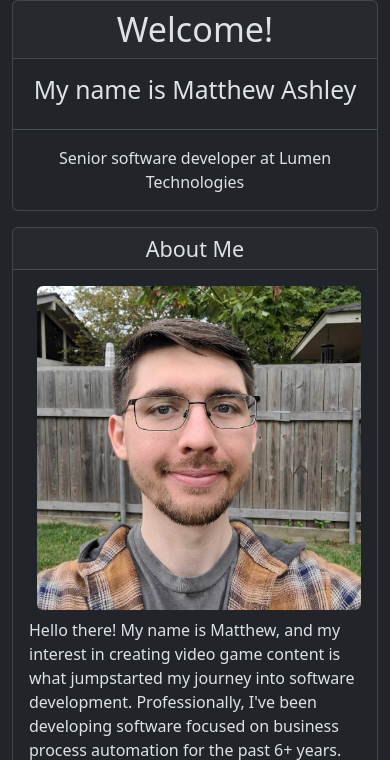
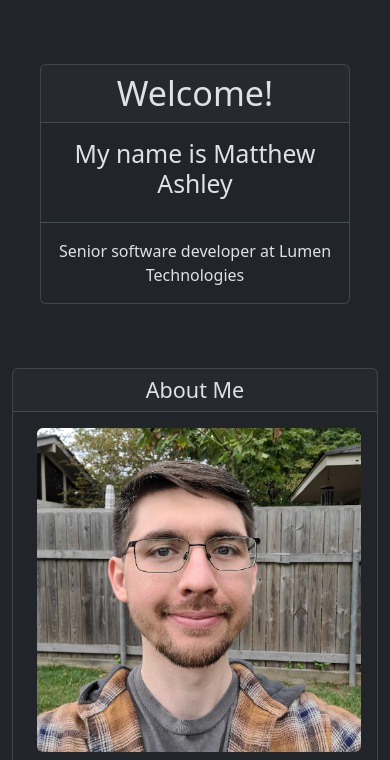
Before and after one commit to borkmaster12/borkfolio, a FastAPI app: page / in a window 390 px wide. Shown: the part 57-817 px from the top of the page. Run offline with FastAPI, Linux system fonts and the light colour scheme; parts of the project's set-up code (start-up, migrations or seed data) failed here and were passed over.

Commit message:
Fix welcome spacing at navbar collapse breakpoint

```diff
--- a/app/templates/index.html.j2
+++ b/app/templates/index.html.j2
@@ -1,7 +1,8 @@
 {% extends "base.html.j2" %}
 {% block title %}Borkfolio - Home{% endblock %}
 {% block content %}
-<div class="row pb-3 pb-md-5 m-md-3 text-center justify-content-center">
+<div class="row pb-5 m-3 text-center justify-content-center">
+  <div class="mt-5 mt-lg-0"></div>
   <div class="col-sm-10 col-lg-7 col-xxl-6 pt-lg-5">
     <div class="card mx-auto">
       <h1 class="card-header display-4 fw-normal">Welcome!</h1>
```
